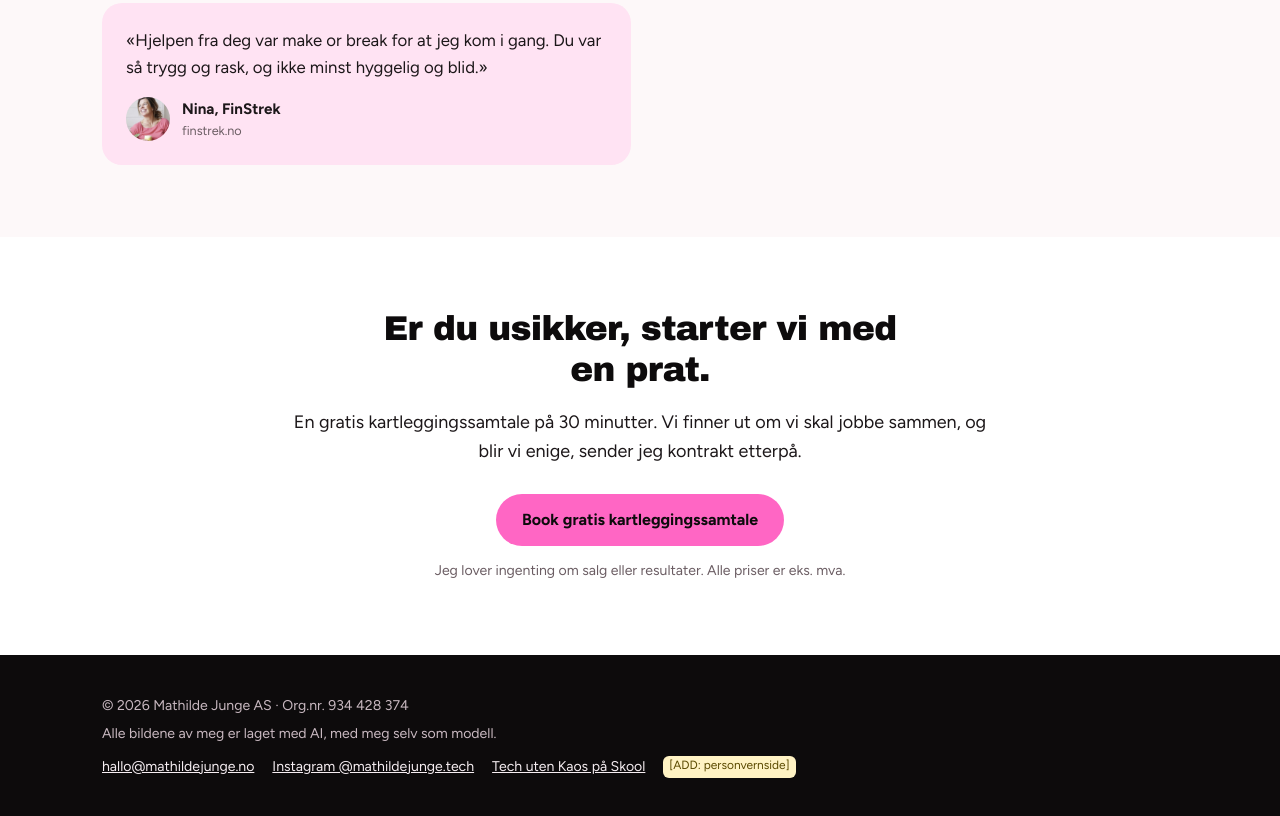
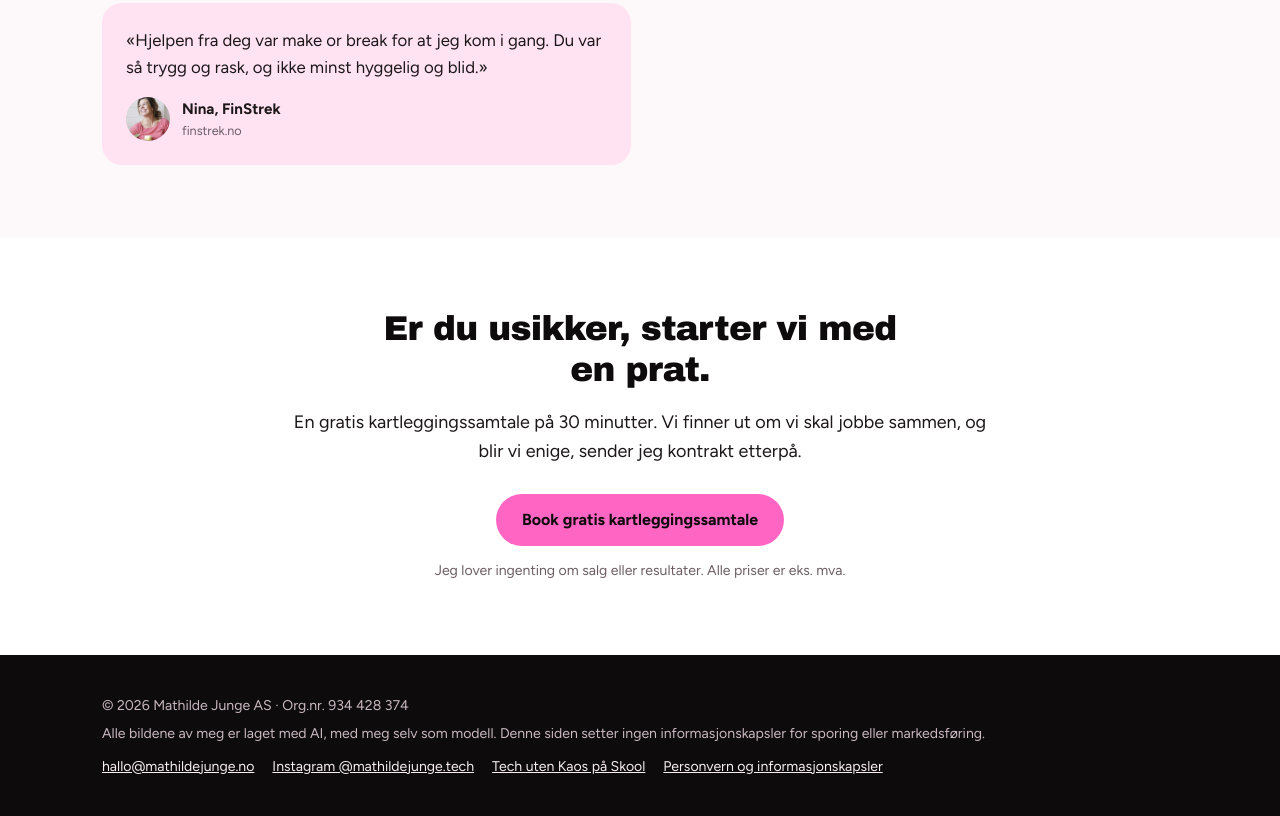
Before and after one commit to mathildejunge/mathilde-junge-no, a plain HTML site: page hjelp.html in a window 1280 px wide. Shown: the part 5078-5894 px from the top of the page. Drawn offline with Linux system fonts and the light colour scheme; a web font is replaced by a local one.

Commit message:
Bunntekst: link til personvern og informasjonskapsler
Co-Authored-By: Claude Opus 5.5 <noreply@anthropic.com>
Claude-Session: https://claude.ai/code/session_01V7MPy2cefN2wQYYk4L9Qcg

```diff
--- a/hjelp.html
+++ b/hjelp.html
@@ -134,8 +134,8 @@ document.querySelector('iframe[name="panikk-ramme"]').addEventListener('load',vi
 
 <footer><div class="ramme">
 <p>© 2026 Mathilde Junge AS · Org.nr. 934 428 374</p>
-<p>Alle bildene av meg er laget med AI, med meg selv som modell.</p>
-<p class="footlenker"><a href="mailto:hallo@mathildejunge.no">hallo@mathildejunge.no</a><a href="https://www.instagram.com/mathildejunge.tech/">Instagram @mathildejunge.tech</a><a href="https://www.skool.com/mathilde/about">Tech uten Kaos på Skool</a><span class="add">[ADD: personvernside]</span></p>
+<p>Alle bildene av meg er laget med AI, med meg selv som modell. Denne siden setter ingen informasjonskapsler for sporing eller markedsføring.</p>
+<p class="footlenker"><a href="mailto:hallo@mathildejunge.no">hallo@mathildejunge.no</a><a href="https://www.instagram.com/mathildejunge.tech/">Instagram @mathildejunge.tech</a><a href="https://www.skool.com/mathilde/about">Tech uten Kaos på Skool</a><a href="https://www.mathildejunge.no/personvern">Personvern og informasjonskapsler</a></p>
 </div></footer>
 </body>
 </html>
```
Also changed, not shown: index.html (+2 -2 lines), om-mathilde.html (+2 -2 lines), tech-uten-kaos.html (+2 -2 lines).
